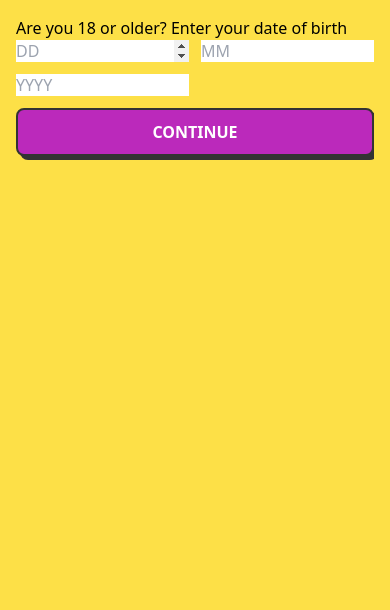
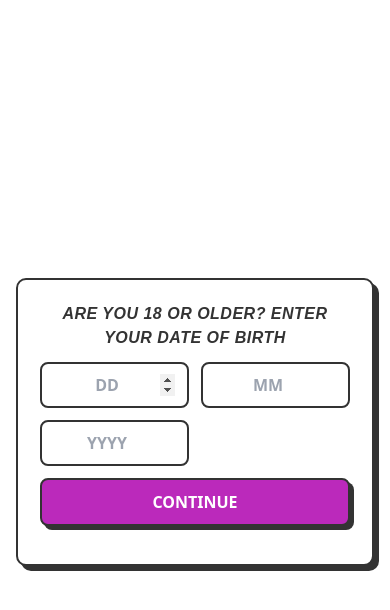
Before and after one commit to caseyclarkee/Sugar-Sale, a Vue app: page / in a window 390 px wide. Shown: the top 610 px of the page. Built offline with nearby package versions, Linux system fonts and the light colour scheme; a web font is replaced by a local one.

Commit message:
Update style.css

```diff
--- a/public/style.css
+++ b/public/style.css
@@ -6,6 +6,7 @@
 :root {
   --brand-font: "futura-pt", Futura, "Avenir Next", Avenir, Montserrat, Arial, sans-serif;
   --s: 1vmin; /* master scale = smaller viewport side */
+  --edge: clamp(16px, 3vmin, 28px); /* breathing space around cards */
 }
 
 html, body {
@@ -32,7 +33,7 @@ img, svg { display: block; }
    Background X (scrolls with content)
    ============================= */
 .bg-x {
-  position: absolute; /* scrolls naturally with the page */
+  position: absolute;
   top: 0; left: 0;
   width: 100%;
   height: 100%;
@@ -198,15 +199,15 @@ small.muted { color:#444; opacity:.8; display:block; margin-top:1rem; }
 
 .close {
   position: absolute;
-  top: 10px;
-  right: 12px;
+  top: clamp(8px, 1.8vmin, 12px);
+  right: clamp(8px, 1.8vmin, 12px);
   border: clamp(2px, 0.35 * var(--s), 3px) solid #333333;
   background: #fff;
   border-radius: 8px;
-  width: 36px;
-  height: 36px;
-  font-size: 22px;
-  line-height: 28px;
+  width: clamp(32px, 6vmin, 36px);
+  height: clamp(32px, 6vmin, 36px);
+  font-size: clamp(18px, 3.2vmin, 22px);
+  line-height: 1;
   font-weight: 900;
   cursor: pointer;
   box-shadow: clamp(4px, 0.8 * var(--s), 6px) clamp(4px, 0.8 * var(--s), 6px) 0 #333333;
@@ -216,19 +217,17 @@ small.muted { color:#444; opacity:.8; display:block; margin-top:1rem; }
    Footer
    ============================= */
 .site-footer {
-  position: fixed;                        /* pin to viewport */
-  bottom: max(12px, env(safe-area-inset-bottom)); /* a bit of breathing room */
+  position: fixed;
+  bottom: max(12px, env(safe-area-inset-bottom));
   left: 0;
   width: 100%;
-
-  z-index: 10;                            /* above yellow X */
+  z-index: 10;
   display: flex;
   justify-content: center;
   gap: 1rem;
-
-  padding-bottom: clamp(8px, 1.5vmin, 16px); /* extra visual padding */
+  padding-bottom: clamp(8px, 1.5vmin, 16px);
   font-size: clamp(11px, 1.8 * var(--s), 14px);
-  background: transparent;                /* stays seamless */
+  background: transparent;
 }
 
 .site-footer a {
@@ -238,20 +237,60 @@ small.muted { color:#444; opacity:.8; display:block; margin-top:1rem; }
   transition: border-color 0.2s ease;
 }
 
-.site-footer a:hover {
-  border-bottom-color: #333;
-}
+.site-footer a:hover { border-bottom-color: #333; }
 
 /* =============================
    Age Gate
    ============================= */
-
 .agegate-active body > :not(#age-gate-overlay) { display: none !important; }
 .agegate-active body { overflow: hidden !important; }
 
+.age-gate {
+  position: fixed;
+  inset: 0;
+  z-index: 2147483647;
+  display: flex;
+  align-items: center;
+  justify-content: center;
+  padding: max(var(--edge), env(safe-area-inset-top))
+           max(var(--edge), env(safe-area-inset-right))
+           max(var(--edge), env(safe-area-inset-bottom))
+           max(var(--edge), env(safe-area-inset-left));
+  background: #ffffff;
+  height: 100svh;
+}
+
+.age-card {
+  width: min(92vw, 560px);
+  background: #fff;
+  color: #333333;
+  border: clamp(2px, 0.35 * var(--s), 3px) solid #333333;
+  border-radius: clamp(10px, 1.6 * var(--s), 12px);
+  box-shadow: clamp(5px, 0.9 * var(--s), 6px) clamp(5px, 0.9 * var(--s), 6px) 0 #333333;
+  padding: clamp(22px, 2.4 * var(--s), 28px);
+  text-align: center;
+  max-width: min(94vw, 560px);
+  max-height: calc(100svh - (var(--edge) * 2));
+  overflow: auto;
+  -webkit-overflow-scrolling: touch;
+}
+
+.age-card h2 {
+  margin: 0 0 12px;
+  font-family: "futura-pt-condensed","futura-pt",Futura,"Avenir Next",Avenir,Montserrat,Arial,sans-serif;
+  font-weight: 800;
+  font-style: italic;
+  text-transform: uppercase;
+  letter-spacing: .5px;
+}
+
 .age-card .row {
   display: grid;
-  grid-template-columns: 1fr 1fr 0.9fr auto; /* day, month, year, button */
+  grid-template-columns:
+    minmax(0,1fr)
+    minmax(0,1fr)
+    minmax(0,1fr)
+    auto;
   gap: 12px;
   align-items: stretch;
   margin-bottom: 8px;
@@ -259,27 +298,16 @@ small.muted { color:#444; opacity:.8; display:block; margin-top:1rem; }
 
 #birth-day,
 #birth-month,
-#birth-year,
-#age-gate-form .cta {
+#birth-year {
+  border: clamp(2px, 0.35 * var(--s), 3px) solid #333333;
+  border-radius: clamp(8px, 1.6 * var(--s), 10px);
+  padding: clamp(10px, 1.4 * var(--s), 12px) clamp(12px, 1.6 * var(--s), 14px);
+  font-size: max(16px, 2.2vmin);
+  font-weight: 700;
+  text-align: center;
+  width: 100%;
   height: 100%;
   box-sizing: border-box;
-}
-
-/* Make it responsive */
-@media (max-width: 560px) {
-  .age-card .row {
-    grid-template-columns: 1fr 1fr; /* split into two columns */
-  }
-
-  #birth-day,
-  #birth-month,
-  #birth-year {
-    width: 100%;
-  }
-
-  #age-gate-form .cta {
-    grid-column: 1 / -1; /* make button span full width */
-  }
 }
 
 #age-gate-form .cta {
@@ -294,6 +322,9 @@ small.muted { color:#444; opacity:.8; display:block; margin-top:1rem; }
   cursor: pointer;
   transition: transform .12s ease, background .2s ease;
   font-size: clamp(14px, 2.2 * var(--s), 18px);
+  height: 100%;
+  white-space: nowrap;
+  min-width: 120px;
 }
 
 #age-gate-form .cta:hover {
@@ -303,65 +334,21 @@ small.muted { color:#444; opacity:.8; display:block; margin-top:1rem; }
 
 .error { color: #b00020; font-weight: 700; margin: 6px 0 0; }
 
-/* =============================
-   Responsive tweaks
-   ============================= */
-@media (max-width: 400px) {
-  .container { padding-top: clamp(12px, env(safe-area-inset-top) + 5vh, 12vh); }
-  .logo { max-height: clamp(120px, 20 * var(--s), 160px); }
-}
-/* ===== MOBILE SIZING + SAFE AREA FIXES ===== */
-
-/* 1) Never let overlay cards exceed the visible viewport.
-      Use svh (small viewport height) and safe-area insets. */
-:root {
-  --edge: clamp(16px, 3vmin, 28px); /* breathing space around cards */
+@media (max-width: 560px) {
+  .age-card .row { grid-template-columns: 1fr 1fr; }
+  #age-gate-form .cta { grid-column: 1 / -1; }
 }
 
-.modal-overlay,
-.age-gate {
-  padding: max(var(--edge), env(safe-area-inset-top))
-           max(var(--edge), env(safe-area-inset-right))
-           max(var(--edge), env(safe-area-inset-bottom))
-           max(var(--edge), env(safe-area-inset-left));
-  /* make sure the overlay itself tracks the visible height */
-  height: 100svh;
+/* =============================
+   Mobile + Safe Area Fixes
+   ============================= */
+.input, #birth-year { font-size: max(16px, 2.2vmin); }
+button.cta, #age-gate-form .cta {
+  font-size: max(16px, 2.2vmin);
+  min-height: 44px;
+  white-space: nowrap;
 }
 
-/* 2) Constrain cards and allow them to scroll internally if needed. */
-.modal-card,
-.age-card {
-  max-width: min(94vw, 560px);
-  max-height: calc(100svh - (var(--edge) * 2));
-  overflow: auto;                 /* internal scroll if content is tall */
-  -webkit-overflow-scrolling: touch;
-}
-
-/* 3) Keep the close button inside on small screens. */
-.close {
-  top: clamp(8px, 1.8vmin, 12px);
-  right: clamp(8px, 1.8vmin, 12px);
-  width: clamp(32px, 6vmin, 36px);
-  height: clamp(32px, 6vmin, 36px);
-  font-size: clamp(18px, 3.2vmin, 22px);
-  line-height: 1;
-}
-
-/* 4) Inputs: prevent iOS zoom jump by guaranteeing 16px+ font size. */
-.input,
-#birth-year {
-  font-size: max(16px, 2.2vmin);  /* was clamp(... 14px ...) */
-}
-
-/* 5) CTA buttons: likewise keep 16px+ and ensure they don't overflow. */
-button.cta,
-#age-gate-form .cta {
-  font-size: max(16px, 2.2vmin);
-  min-height: 44px;               /* Apple HIG tap target */
-  white-space: nowrap;            /* avoid wrapping on tiny widths */
-}
-
-/* 6) Footer pinned to bottom with breathing room over iOS bar. */
 .site-footer {
   position: fixed;
   left: 0;
@@ -373,7 +360,4 @@ button.cta,
   z-index: 10;
 }
 
-/* 7) Keep the main stack visible above the fixed footer if content grows. */
-.container {
-  padding-bottom: max(80px, calc(env(safe-area-inset-bottom) + 56px));
-}
+.container { padding-bottom: max(80px, calc(env(safe-area-inset-bottom) + 56px)); }
```
